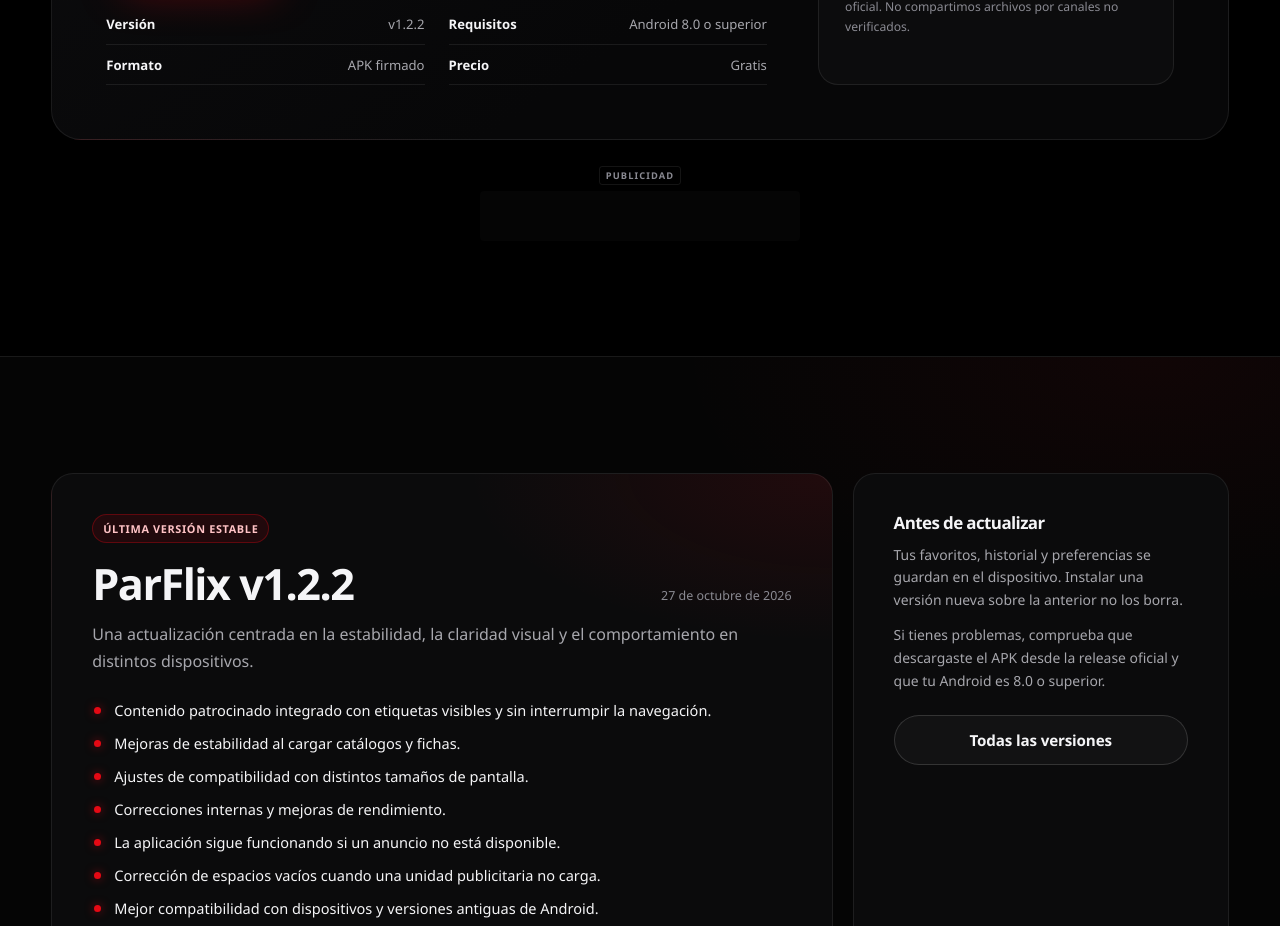
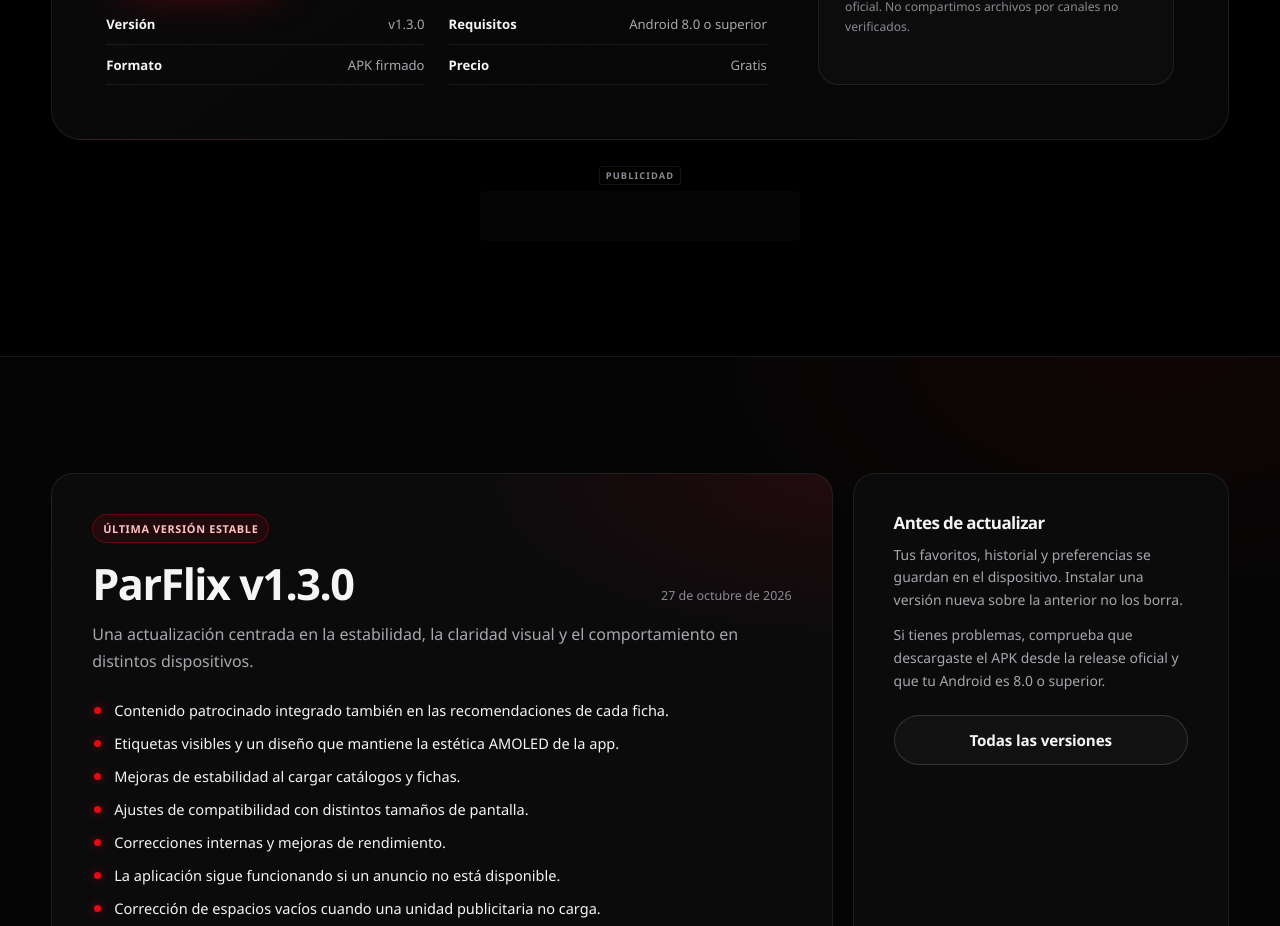
Before and after one commit to andrespar2/andrespar2.github.io, a plain HTML site: page index.html in a window 1280 px wide. Shown: the part 3299-4225 px from the top of the page. Drawn offline with Linux system fonts and the light colour scheme; no server answers.

Commit message:
feat: publicar ParFlix 1.3.0 en el sitio oficial
Se actualiza la version, el APK y las novedades con el anuncio nativo en recomendaciones y la compatibilidad mejorada.

```diff
--- a/index.html
+++ b/index.html
@@ -244,7 +244,7 @@
             </p>
 
             <div class="download__actions">
-              <a class="button button--primary" href="https://github.com/andrespar2/ParFlix/releases/download/v1.2.2/ParFlix-v1.2.2.apk" data-download>
+              <a class="button button--primary" href="https://github.com/andrespar2/ParFlix/releases/download/v1.3.0/ParFlix-v1.3.0.apk" data-download>
                 Descargar APK
                 <svg viewBox="0 0 24 24" aria-hidden="true" width="18" height="18"><path d="M12 3v12m0 0 5-5m-5 5-5-5M4 21h16" fill="none" stroke="currentColor" stroke-width="2" stroke-linecap="round" stroke-linejoin="round"/></svg>
               </a>
@@ -252,7 +252,7 @@
             </div>
 
             <ul class="download__meta">
-              <li><strong>Versión</strong> <span data-release-version>v1.2.2</span></li>
+              <li><strong>Versión</strong> <span data-release-version>v1.3.0</span></li>
               <li><strong>Requisitos</strong> Android 8.0 o superior</li>
               <li><strong>Formato</strong> APK firmado</li>
               <li><strong>Precio</strong> Gratis</li>
@@ -298,7 +298,7 @@
         <div class="release__card" data-reveal>
           <span class="badge">Última versión estable</span>
           <div class="release__heading">
-            <h2 id="release-title">ParFlix <span data-release-version>v1.2.2</span></h2>
+            <h2 id="release-title">ParFlix <span data-release-version>v1.3.0</span></h2>
             <time datetime="2026-10-27" data-release-date>27 de octubre de 2026</time>
           </div>
           <p class="release__lead">
@@ -306,7 +306,8 @@
             comportamiento en distintos dispositivos.
           </p>
           <ul class="release__list">
-            <li>Contenido patrocinado integrado con etiquetas visibles y sin interrumpir la navegación.</li>
+            <li>Contenido patrocinado integrado también en las recomendaciones de cada ficha.</li>
+            <li>Etiquetas visibles y un diseño que mantiene la estética AMOLED de la app.</li>
             <li>Mejoras de estabilidad al cargar catálogos y fichas.</li>
             <li>Ajustes de compatibilidad con distintos tamaños de pantalla.</li>
             <li>Correcciones internas y mejoras de rendimiento.</li>
```
